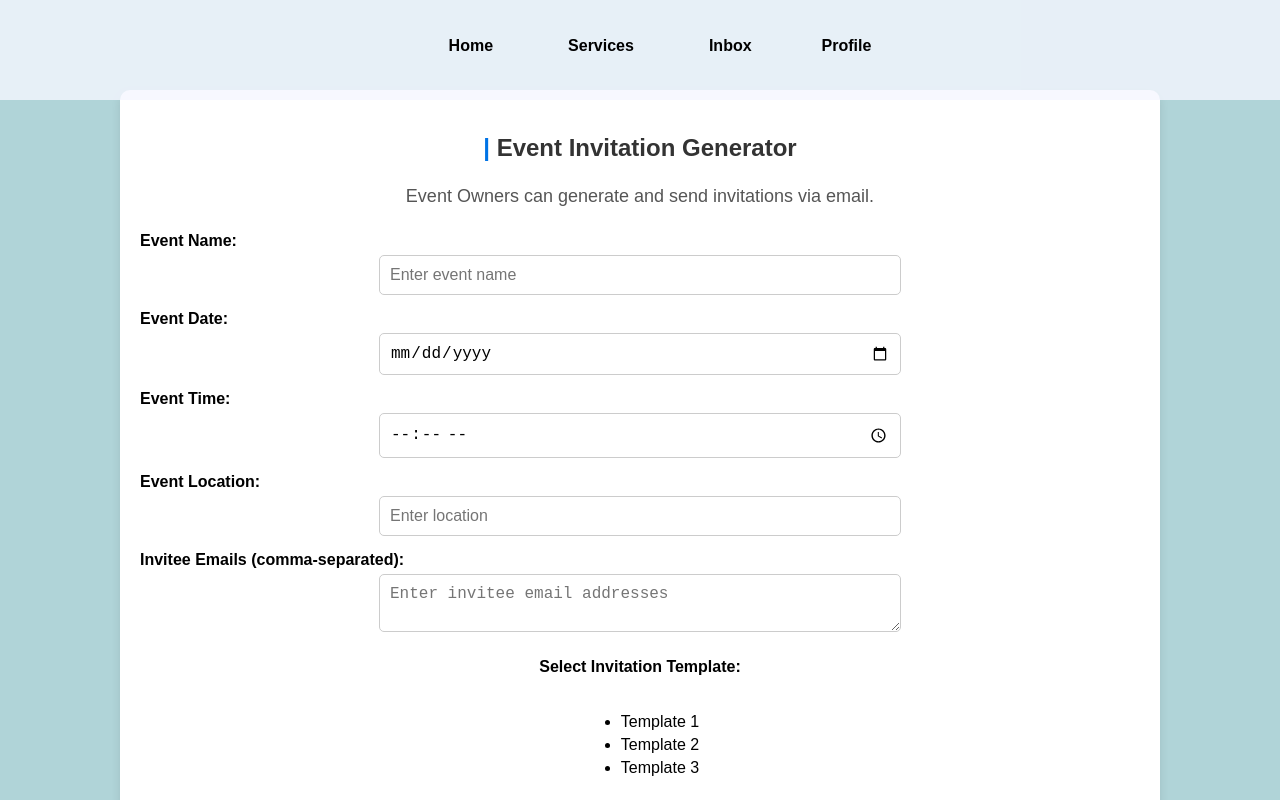
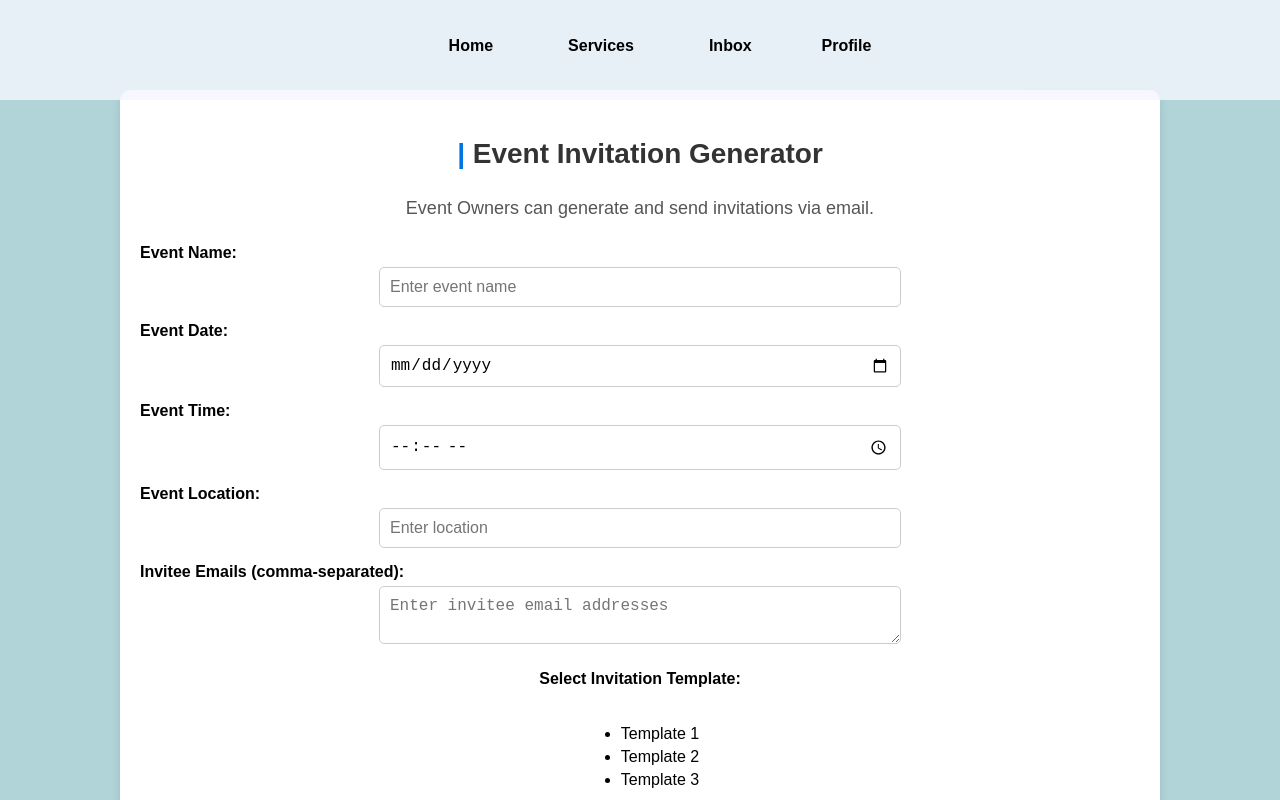
Before and after one commit to udanilokuhetti92/EventExtravaganza-Frontend, a React (Vite) app: page /Invitation in a window 1280 px wide. Shown: the top 800 px of the page. Built offline with nearby package versions, Linux system fonts and the light colour scheme.

Commit message:
font size updated

```diff
--- a/src/invitation_send/invitation_send.module.css
+++ b/src/invitation_send/invitation_send.module.css
@@ -20,7 +20,7 @@ body {
 
 /* Header */
 .h3 {
-  font-size: 24px;
+  font-size: 28px;
   color: #333;
 }
 
```
